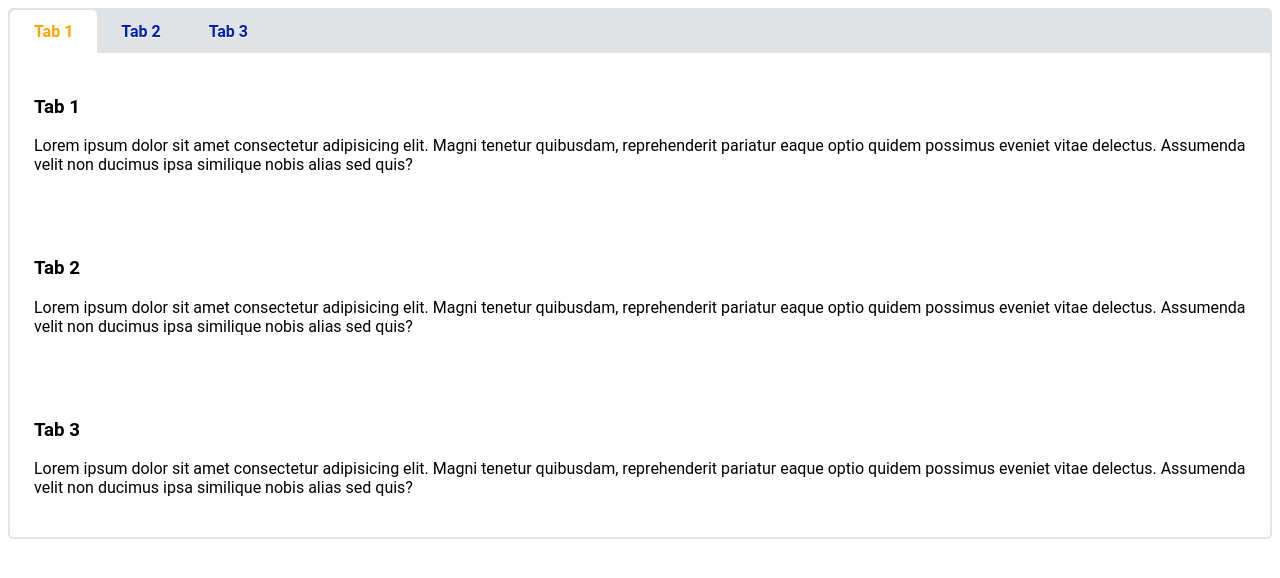
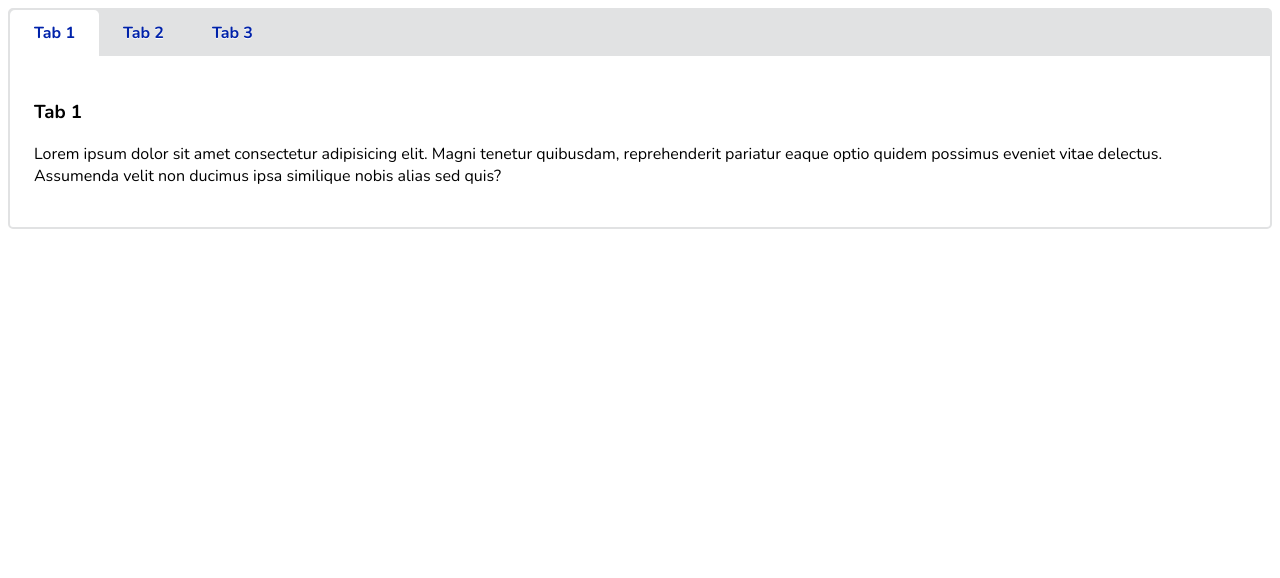
Before and after one commit to geekychristine/advanced-js-class, a website: page components/tabs/index.html in a window 1280 px wide. Drawn offline with nearby package versions, Linux system fonts and the light colour scheme.

Commit message:
Add google font

```diff
--- a/components/tabs/index.html
+++ b/components/tabs/index.html
@@ -4,6 +4,10 @@
     <meta charset="UTF-8" />
     <meta name="viewport" content="width=device-width, initial-scale=1.0" />
     <title>Document</title>
+    <link
+      href="https://fonts.googleapis.com/css2?family=Nunito:wght@400;700&display=swap"
+      rel="stylesheet"
+    />
     <link rel="stylesheet" href="tabs.css" />
   </head>
   <body>
@@ -20,7 +24,7 @@
         </li>
       </ul>
 
-      <div id="tab-1" class="tab-content">
+      <div id="tab-1" class="tab-content active">
         <h3>Tab 1</h3>
         <p>
           Lorem ipsum dolor sit amet consectetur adipisicing elit. Magni tenetur
--- a/components/tabs/tabs.css
+++ b/components/tabs/tabs.css
@@ -2,7 +2,7 @@
 
 body {
   font-size: 16px;
-  font-family: "Roboto", sans-serif;
+  font-family: "Nunito", sans-serif;
 }
 
 a {
@@ -41,12 +41,16 @@ a {
 }
 
 .tab-content {
-  display: block;
+  display: none;
   padding: 24px;
 }
 
 /* Active State */
 .active .tab-list-trigger {
   background: #fff;
-  color: orange;
+  color: #02a;
 }
+
+.active.tab-content {
+  display: block;
+}
```
